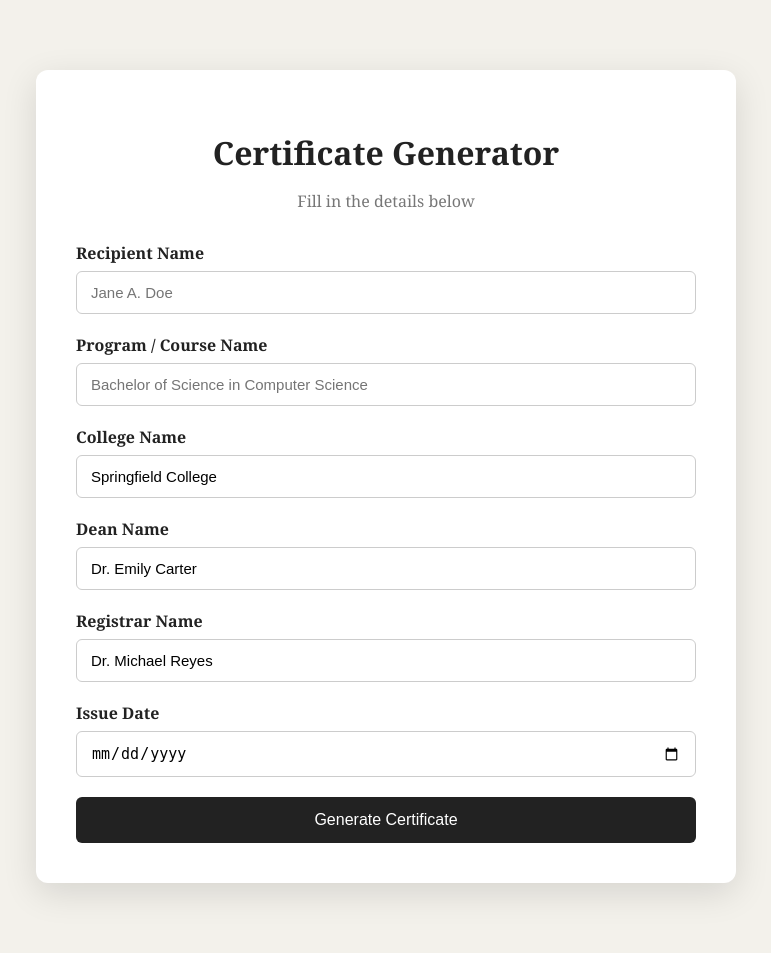
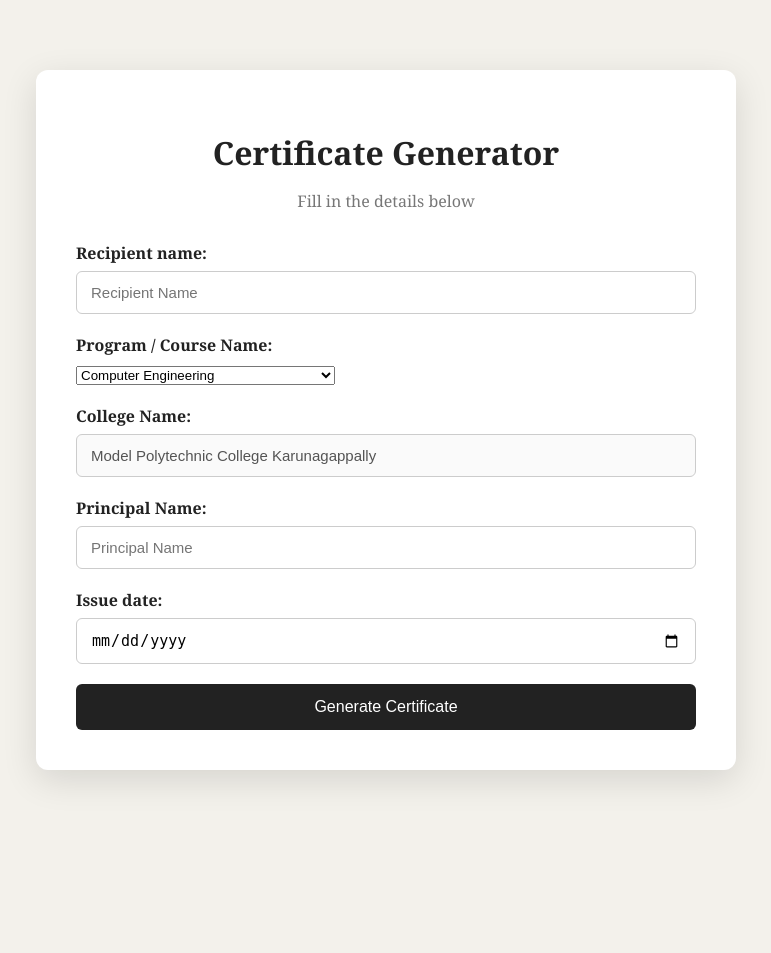
Before and after one commit to muhsinbrook/certificate_portal, a Django app: page /generate/ in a window 1280 px wide. Shown: the whole page, without its empty margins (254-1025 px from the left). After the commit the page ends 784 px from the top, so only its background shows below. Run offline with Django 5.2, Linux system fonts and the light colour scheme.

Commit message:
Fix certificate generation form and remove registrar

```diff
--- a/certificateapp/templates/certificate_gen.html
+++ b/certificateapp/templates/certificate_gen.html
@@ -8,58 +8,55 @@
   <link rel="stylesheet" href="{% static 'certificateapp/css/style.css' %}">
 </head>
 <body>
-
-  <div class="form-wrapper">
+  <main class="form-wrapper">
     <h1>Certificate Generator</h1>
     <p class="subtitle">Fill in the details below</p>
 
-    {% if messages %}
-      <ul class="messages">
-        {% for message in messages %}
-          <li>{{ message }}</li>
-        {% endfor %}
-      </ul>
+    {% if form.non_field_errors %}
+      <div class="form-errors">
+        {{ form.non_field_errors }}
+      </div>
     {% endif %}
 
-    <form id="generate-form" method="post" action="{% url 'certificateapp:generate_certificate' %}">
+    <form id="generate-form" method="post" action="{% url 'certificateapp:generate_certificate' %}" novalidate>
       {% csrf_token %}
 
       <div class="field">
-        <label for="recipient_name">Recipient Name</label>
-        <input type="text" id="recipient_name" name="recipient_name" placeholder="Jane A. Doe" required>
+        {{ form.recipient_name.label_tag }}
+        {{ form.recipient_name }}
+        {% if form.recipient_name.errors %}<div class="field-error">{{ form.recipient_name.errors }}</div>{% endif %}
       </div>
 
       <div class="field">
-        <label for="program_name">Program / Course Name</label>
-        <input type="text" id="program_name" name="program_name" placeholder="Bachelor of Science in Computer Science" required>
+        {{ form.program_name.label_tag }}
+        {{ form.program_name }}
+        {% if form.program_name.errors %}<div class="field-error">{{ form.program_name.errors }}</div>{% endif %}
       </div>
 
       <div class="field">
-        <label for="college_name">College Name</label>
-        <input type="text" id="college_name" name="college_name" value="Springfield College">
+        {{ form.college_name.label_tag }}
+        {{ form.college_name }}
+        {% if form.college_name.errors %}<div class="field-error">{{ form.college_name.errors }}</div>{% endif %}
       </div>
 
       <div class="field">
-        <label for="dean_name">Dean Name</label>
-        <input type="text" id="dean_name" name="dean_name" value="Dr. Emily Carter">
+        {{ form.principal_name.label_tag }}
+        {{ form.principal_name }}
+        {% if form.principal_name.errors %}<div class="field-error">{{ form.principal_name.errors }}</div>{% endif %}
       </div>
 
       <div class="field">
-        <label for="registrar_name">Registrar Name</label>
-        <input type="text" id="registrar_name" name="registrar_name" value="Dr. Michael Reyes">
-      </div>
-
-      <div class="field">
-        <label for="issue_date">Issue Date</label>
-        <input type="date" id="issue_date" name="issue_date">
+        {{ form.issue_date.label_tag }}
+        {{ form.issue_date }}
+        {% if form.issue_date.errors %}<div class="field-error">{{ form.issue_date.errors }}</div>{% endif %}
       </div>
 
       <button type="submit" class="btn-generate" id="generate-btn">
         <span class="btn-text">Generate Certificate</span>
-        <span class="spinner"></span>
+        <span class="spinner" aria-hidden="true"></span>
       </button>
     </form>
-  </div>
+  </main>
 
   <script src="{% static 'certificateapp/js/certificate_gen.js' %}"></script>
 </body>
```
